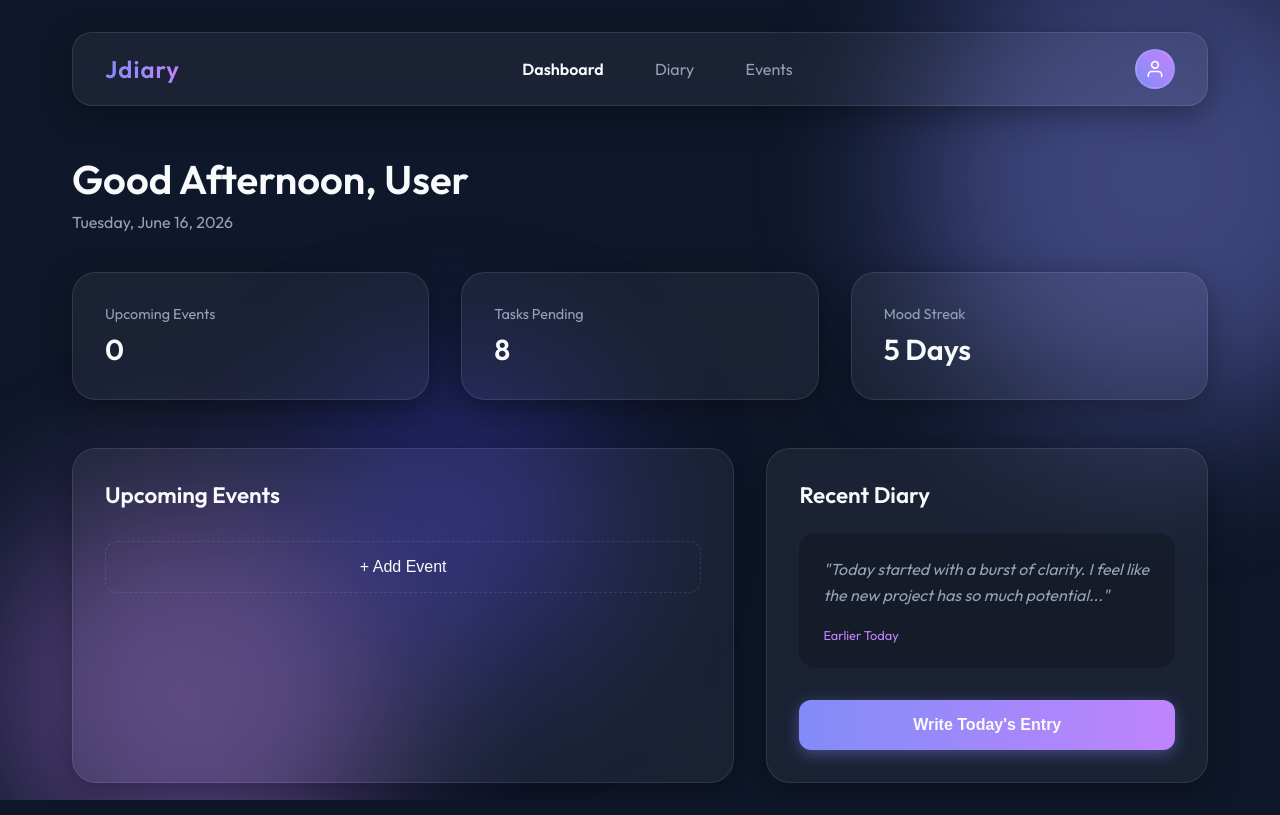
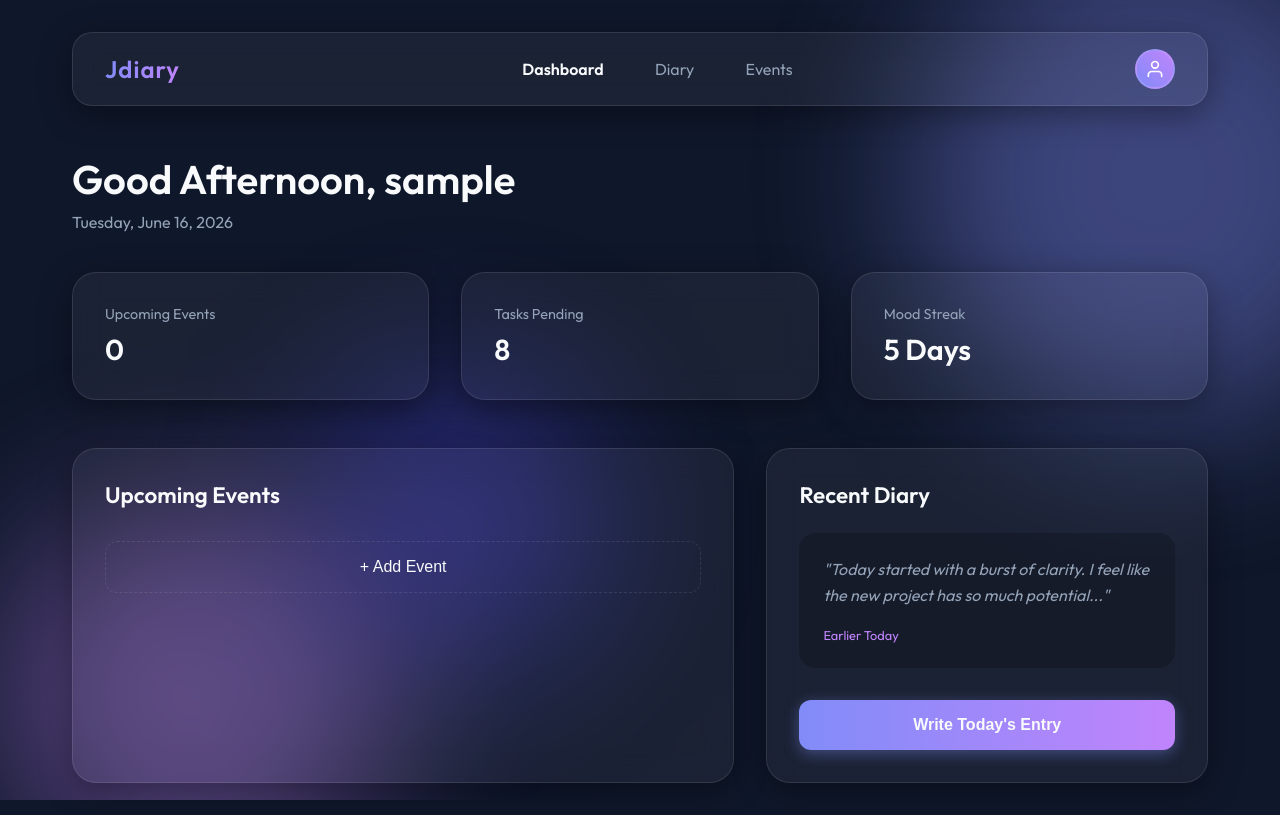
Before and after one commit to Jeremiahkariuki/personal-diary-planner, a Django app: page / in a window 1280 px wide. Run offline with Django 5.2, Linux system fonts and the light colour scheme; the visitor is signed in with stand-in values (Sample User, id 1).

Commit message:
Personalized dashboard greeting with user's name

```diff
--- a/templates/index.html
+++ b/templates/index.html
@@ -55,7 +55,7 @@
 
         <main class="dashboard">
             <header class="dashboard-header">
-                <h1>Good Afternoon, User</h1>
+                <h1>Good Afternoon, {{ user.username }}</h1>
                 <p>Tuesday, June 16, 2026</p>
             </header>
 
```
